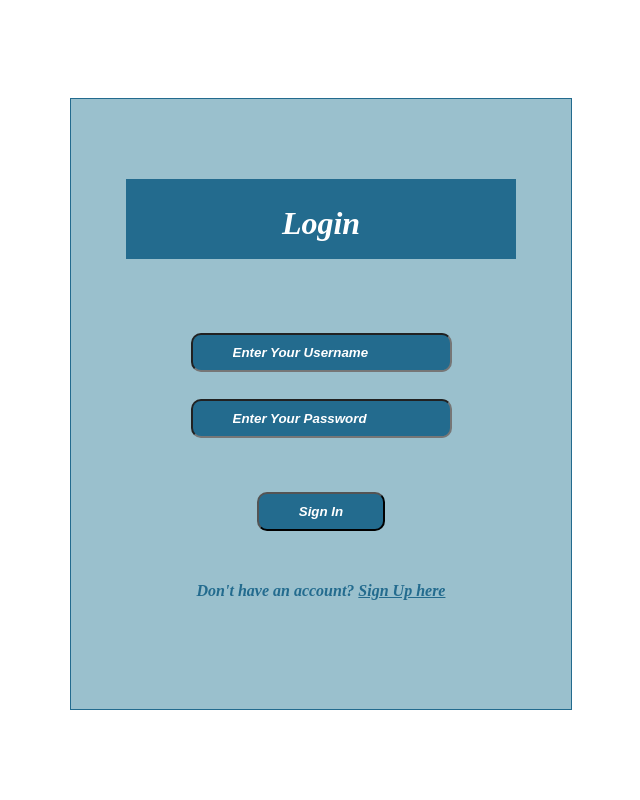
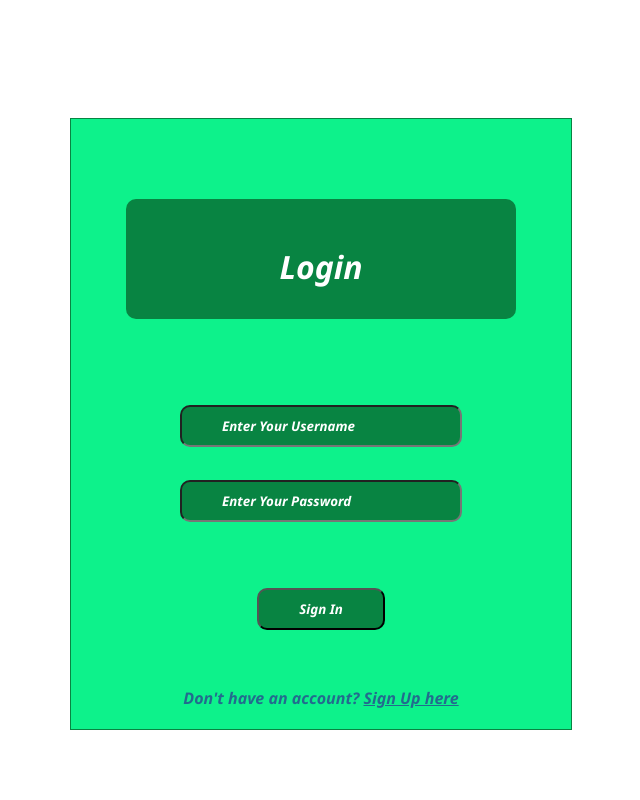
Before and after one commit to Keerthana-T-P/flask, a Flask app: page / in a window 1280 px wide. Shown: the whole page, without its empty margins (319-959 px from the left). Run offline with Flask 3, Linux system fonts and the light colour scheme; some libraries are stand-ins or nearby versions.

Commit message:
make some changes to style of page

```diff
--- a/loginregpage/static/style.css
+++ b/loginregpage/static/style.css
@@ -1,22 +1,28 @@
+*{
+    font-family: 'Segoe UI', Tahoma, Geneva, Verdana, sans-serif;
+}
+
 .header{
-    padding: 5px 120px;
+    padding: 25px 120px;
     width: 150px;
     height: 70px;
-    background-color: #236B8E;
+    background-color: #088442;
+    border-radius: 10px;
+
 }
 
 .border{
     padding: 80px 50px;
     width: 400px;
     height: 450px;
-    border: 1px solid #236B8E;
+    border: 1px solid #088442;
     border-radius: 0px;
-    background-color: #9AC0CD;
+    background-color: #0df28b;
 }
 
 .btn {
     padding: 10px 40px;
-    background-color: #236B8E;
+    background-color: #088442;
     color: #FFFFFF;
     font-style: oblique;
     font-weight: bold;
@@ -24,7 +30,7 @@
 }
 .textbox{
     padding: 10px 40px;
-    background-color: #236B8E;
+    background-color: #088442;
     text-color: #FFFFFF;
     border-radius: 10px;
 }
```
